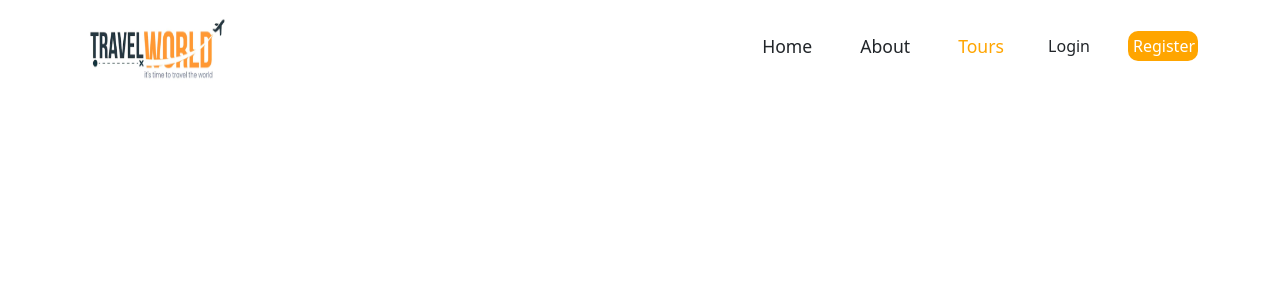
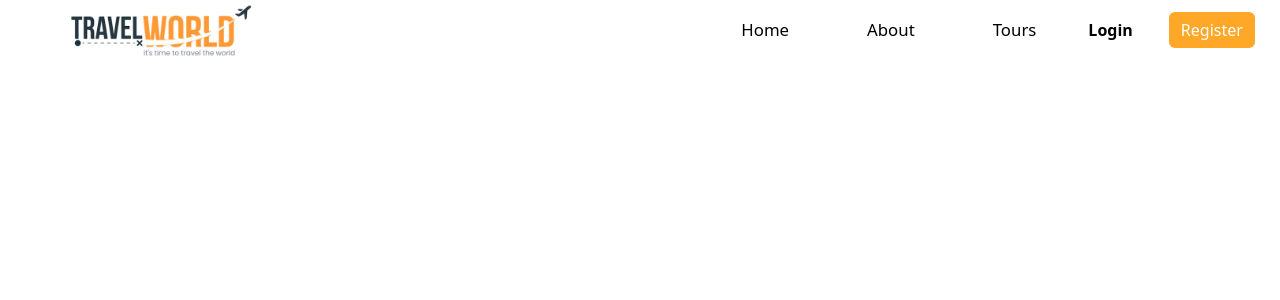
Before and after one commit to GuthiManeendra/Tour-Travel-Application, a React (Vite) app: page /tours in a window 1280 px wide. Shown: the top 300 px of the page. Built offline with nearby package versions, Linux system fonts and the light colour scheme.

Commit message:
Implement authentication context using Context API

```diff
--- a/src/components/header/Header.css
+++ b/src/components/header/Header.css
@@ -1,131 +1,125 @@
+/* GLOBAL RESET (CRITICAL) */
+ body {
+  margin: 0;
+  padding: 0;
+}
+
+/* HEADER */
 .header {
   width: 100%;
-  height: 80px;
-  line-height: 80px;
+  background: #fff;
+  position: fixed;          /* 🔥 FORCE TO TOP */
+  top: 0;                   /* 🔥 TOUCH BROWSER TOP */
+  left: 0;
+  z-index: 999;
 }
 
-/* Logo */
+/* STICKY EFFECT */
+.stickey__header {
+  box-shadow: 0 2px 8px rgba(0, 0, 0, 0.08);
+}
+
+/* NAV WRAPPER */
+.nav_wrapper {
+  display: flex;
+  align-items: center;
+  padding: 0 60px;
+  gap: 40px;
+}
+/* LOGO */
+.logo {
+  display: flex;
+  align-items: center;
+}
+
 .logoImg {
-  width: 150px;
-  height: 70px;
+  height: 60px;             /* prevents extra top space */
+  width: auto;
+}
+
+/* NAVIGATION */
+.navigation {
+  display: flex;     /* 🔥 pulls nav close to logo */
+}
+.menu {
+  display: flex;
+  gap: 20px;             /* controlled spacing */
+  list-style: none;
+  margin: 0;
+  padding: 0;
+}
+/* NAV ITEMS */
+.nav__item a {
+  text-decoration: none;
+  font-size: 1.05rem;
+  font-weight: 500;
+  color: #000;
+  padding-left:30px ;
+  /* gap: 10px; */
+}
+
+.nav__item a:hover,
+.active__link {
+  color: #ff7e01;
+}
+
+.active__link {
+  color: #ff7e01;
+}
+
+/* RIGHT SECTION */
+.nav_right {
+  display: flex;
+  align-items: center;
+  gap: 5px;
+    /* 🔥 keeps everything together */
+}
+
+/* LOGIN */
+.secondary__btn {
+  background: transparent !important;
+  border: none !important;
+  padding: 0;
+  color: #000 !important;
+  font-weight: bolder;
+}
+.secondary__btn {
+  font-weight: 600; /* semi-bold */
+}
+.secondary__btn:hover {
+  color: #ff7e01 !important;
+}
+
+/* REGISTER */
+.primary__btn {
+  background: #ffa726 !important;
+  border: none !important;
+  color: #fff !important;
+  font-size: 1.05rem;
+  padding: 8px 22px;
+  border-radius: 30px;
+}
+
+/* MOBILE MENU */
+.mobile__menu {
+  display: none;
+}
+.nav_links {
+  display: flex;
+  flex-direction: column;
+  gap: 5px;
+}
+.navigation{
+  margin-left: 410px;
+}
+.nav_right .secondary__btn {
+  font-weight: 600;
+}
+.nav_right h5 {
+  font-weight: 600;
 }
 
 
-
-.menu {
-  margin-bottom: 0;
-  list-style: none;
-  padding-left: 500px;
+.logo {
+  pointer-events: none;
 }
-
-.nav__item a {
-  text-decoration: none;
-  color: var(--heading-color);
-  font-weight: 500;
-  font-size: 1.1rem;
-  transition: color 0.3s ease;
-}
-
-/* Hover color */
-.nav__item a:hover {
-  color: orange;
-}
-
-/* Active link */
-.nav__item a.active__link {
-  color: orange;
-}
-
-/* ================= BUTTONS ================= */
-
-.nav_right a {
-  text-decoration: none;
-  font-weight: 500;
-  font-size: 1rem;
-}
-
-/* Login (no background) */
-.login_btn {
-  color: var(--heading-color);
-  padding: 6px 14px;
-}
-.login_btn:hover {
-  /* background-color: #e69500; */
-  color:orange;
-}
-/* Register (orange background) */
-.register_btn {
-  background-color: orange;
-  color: #fff;
-  width: 70px;
-  height: 30px;
-  border-radius:10px;          /* optional: makes it circular */
-  display: flex;
-  align-items: center;
-  /* justify-content: center; */
-  font-size: 0.9rem;
-  padding: 5px;
-}
-
-
-.register_btn:hover {
-  background-color: #e69500;
-  color: #fff;
-}
-
-/* ================= MOBILE MENU ================= */
-
-.mobile__menu {
-  font-size: 1.4rem;
-  color: var(--heading-color);
-  display: none;
-  cursor: pointer;
-}
-
-/* ================= STICKY HEADER ================= */
-
-.stickey__header {
-  position: sticky;
-  top: 0;
-  background-color: #fff;
-  box-shadow: 0 2px 8px rgba(0, 0, 0, 0.1);
-  z-index: 999;
-}
-
-/* ================= RESPONSIVE ================= */
-
-@media (max-width: 992px) {
-  .navigation {
-    position: fixed;
-    inset: 0;
-    background: rgba(0, 0, 0, 0.45);
-    display: none;
-    z-index: 999;
-  }
-
-  .menu {
-    position: absolute;
-    right: 0;
-    width: 75%;
-    height: 100%;
-    background: #fff;
-    flex-direction: column;
-    padding-top: 80px;
-    line-height: 2.5rem;
-    padding-left: 30px;
-  }
-
-  .show__menu {
-    display: block;
-  }
-
-  .mobile__menu {
-    display: block;
-  }
-}
-
-@media (max-width: 768px) {
-  .logoImg {
-    width: 120px;
-  }
-}
--- a/src/components/header/Header.jsx
+++ b/src/components/header/Header.jsx
@@ -1,8 +1,9 @@
-import React, { useEffect, useRef } from "react";
-import { Container, Row } from "reactstrap";
-import { NavLink, Link } from "react-router-dom";
+import React, { useEffect, useRef, useContext } from "react";
+import { Container, Row, Button } from "reactstrap";
+import { NavLink, Link, useNavigate } from "react-router-dom";
 import logo from "../../assets/images/logo.png";
 import "./Header.css";
+import { AuthContext } from "../../context/AuthContext";
 
 const nav_links = [
   { path: "/home", display: "Home" },
@@ -13,38 +14,44 @@ const nav_links = [
 const Header = () => {
   const headerRef = useRef(null);
   const menuRef = useRef(null);
+  const navigate = useNavigate(); // ✅ correct place
+  const { user, dispatch } = useContext(AuthContext);
 
-  const stickeyHeaderFunc = () => {
-    window.addEventListener("scroll", () => {
+  const logout = () => {
+    dispatch({ type: "LOGOUT" });
+    navigate("/");
+  };
+
+  // Sticky header
+  useEffect(() => {
+    const handleScroll = () => {
       if (
         document.body.scrollTop > 80 ||
         document.documentElement.scrollTop > 80
       ) {
-        headerRef.current.classList.add("stickey__header");
+        headerRef.current?.classList.add("stickey__header");
       } else {
-        headerRef.current.classList.remove("stickey__header");
+        headerRef.current?.classList.remove("stickey__header");
       }
-    });
-  };
+    };
 
-  useEffect(() => {
-    stickeyHeaderFunc();
-    return () =>
-      window.removeEventListener("scroll", stickeyHeaderFunc);
+    window.addEventListener("scroll", handleScroll);
+    return () => window.removeEventListener("scroll", handleScroll);
   }, []);
 
   const toggleMenu = () =>
-    menuRef.current.classList.toggle("show__menu");
+    menuRef.current?.classList.toggle("show__menu");
 
   return (
     <header className="header" ref={headerRef}>
-      <Container>
-        <Row>
+      <Container fluid className="px-0">
+
+
           <div className="nav_wrapper d-flex align-items-center justify-content-between">
 
             {/* Logo */}
             <div className="logo">
-              <img src={logo} alt="TravelWorld Logo" className="logoImg" />
+              <img src={logo} alt="Logo" className="logoImg" />
             </div>
 
             {/* Navigation */}
@@ -67,21 +74,38 @@ const Header = () => {
 
             {/* Right buttons */}
             <div className="nav_right d-flex align-items-center gap-4">
-              <Link to="/login" className="login_btn">
-                Login
-              </Link>
+              {user ? (
+                <>
+                  <h5 className="mb-0 btn primary__btn">
+                    {user.username}
+                  </h5>
+                  <Button className="btn btn-dark" onClick={logout}>
+                    Logout
+                  </Button>
+                </>
+              ) : (
+                <>
+                  <Button
+                    className="btn secondary__btn"
+                    onClick={() => navigate("/login")}
+                  >
+                    Login
+                  </Button>
 
-              <Link to="/register" className="register_btn">
-                Register
-              </Link>
+                  <Button
+                    className="btn primary__btn"
+                    onClick={() => navigate("/register")}
+                  >
+                    Register
+                  </Button>
+                </>
+              )}
 
               <span className="mobile__menu" onClick={toggleMenu}>
                 <i className="ri-menu-line"></i>
               </span>
             </div>
-
           </div>
-        </Row>
       </Container>
     </header>
   );
--- a/src/components/layout/Layout.jsx
+++ b/src/components/layout/Layout.jsx
@@ -6,6 +6,7 @@ export const Layout = ()=>{
         <>
         <Header/>
         <Routers/>
+
         </>
     )
 }
--- /dev/null
+++ b/src/context/AuthContext.jsx
@@ -0,0 +1,94 @@
+import { createContext, useEffect, useReducer } from "react";
+
+const initial_state = {
+  user: localStorage.getItem("user")
+    ? JSON.parse(localStorage.getItem("user"))
+    : null,
+  loading: false,
+  error: null,
+  role: localStorage.getItem("role") || null,
+  token: localStorage.getItem("token") || null,
+};
+
+export const AuthContext = createContext(initial_state);
+
+const AuthReducer = (state, action) => {
+  switch (action.type) {
+    case "LOGIN_START":
+      return {
+        ...state,
+        user: null,
+        loading: true,
+        error: null,
+      };
+
+    case "LOGIN_SUCCESS":
+      return {
+        ...state,
+        user: action.payload,
+        token: action.token,
+        role: action.role,
+        loading: false,
+        error: null,
+      };
+
+    case "LOGIN_FAILURE":
+      return {
+        ...state,
+        user: null,
+        loading: false,
+        error: action.payload,
+      };
+
+    case "REGISTER_SUCCESS":
+      return {
+        ...state,
+        loading: false,
+        error: null,
+      };
+
+    case "LOGOUT":
+      return {
+        ...state,
+        user: null,
+        role: null,
+        token: null,
+        loading: false,
+        error: null,
+      };
+
+    default:
+      return state;
+  }
+};
+
+export const AuthContextProvider = ({ children }) => {
+  const [state, dispatch] = useReducer(AuthReducer, initial_state);
+
+  useEffect(() => {
+    localStorage.setItem("user", JSON.stringify(state.user));
+  }, [state.user]);
+
+  useEffect(() => {
+    localStorage.setItem("token", state.token);
+  }, [state.token]);
+
+  useEffect(() => {
+    localStorage.setItem("role", state.role);
+  }, [state.role]);
+
+  return (
+    <AuthContext.Provider
+      value={{
+        user: state.user,
+        token: state.token,
+        role: state.role,
+        loading: state.loading,
+        error: state.error,
+        dispatch,
+      }}
+    >
+      {children}
+    </AuthContext.Provider>
+  );
+};
--- a/src/main.jsx
+++ b/src/main.jsx
@@ -3,11 +3,14 @@ import ReactDOM from "react-dom/client";
 import {App} from "./App";
 import { BrowserRouter } from "react-router-dom";
 import "bootstrap/dist/css/bootstrap.min.css";
+import { AuthContextProvider } from "./context/AuthContext";
 
 ReactDOM.createRoot(document.getElementById("root")).render(
   <React.StrictMode>
+    <AuthContextProvider>
     <BrowserRouter>
       <App />
     </BrowserRouter>
+    </AuthContextProvider>
   </React.StrictMode>
 );
```
